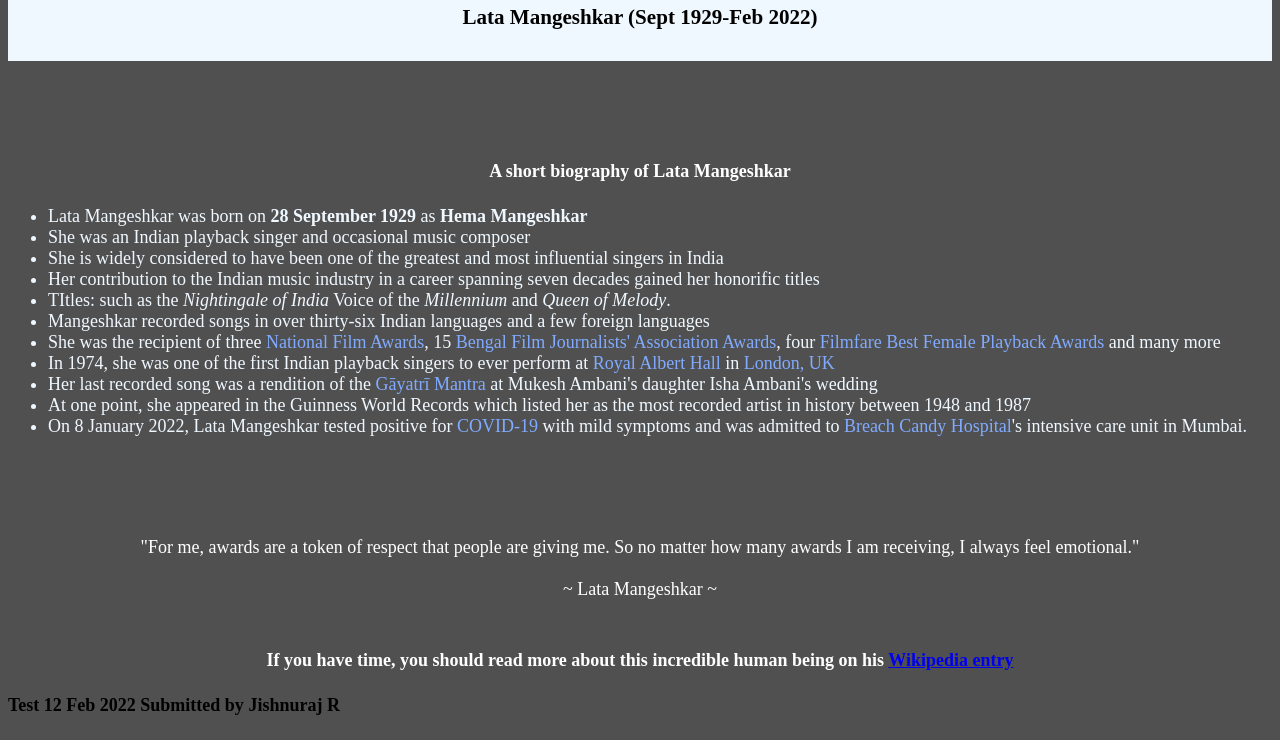
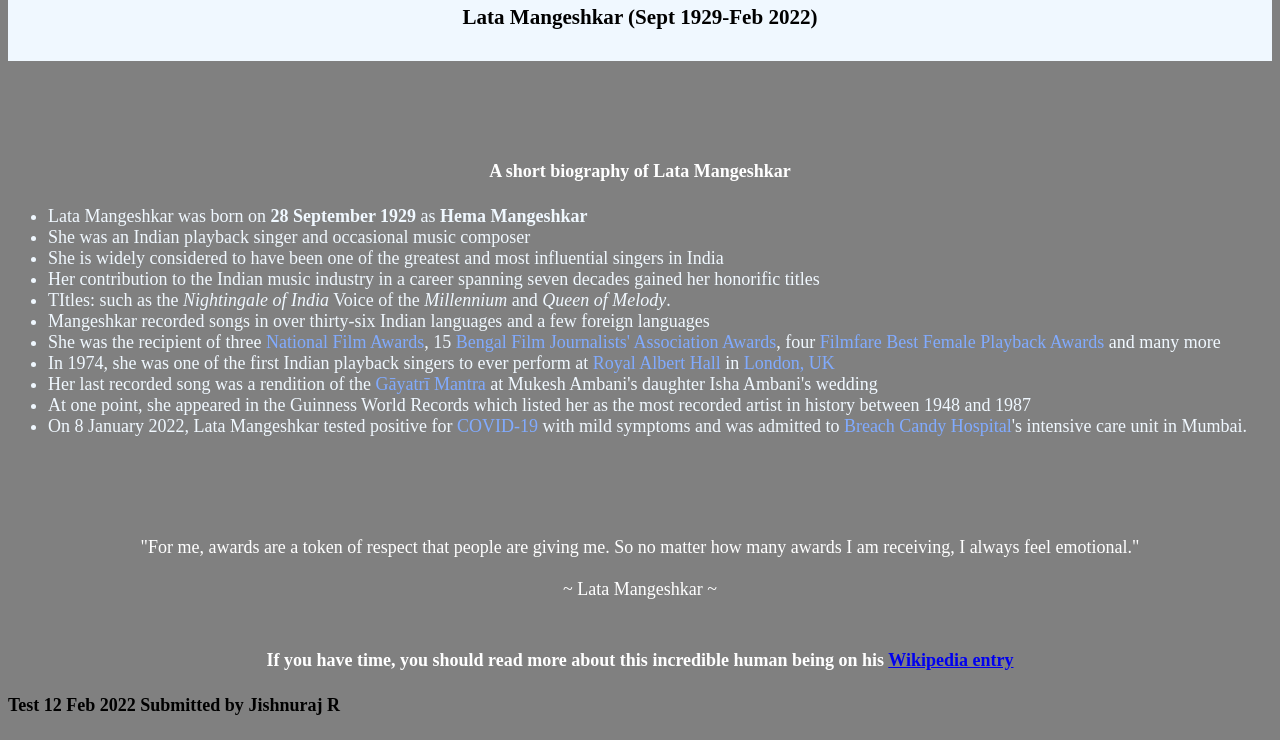
Before and after one commit to Jizraj98/test_13-02-22, a plain HTML site: page index.html in a window 1280 px wide. Shown: the part 539-1279 px from the top of the page. Drawn offline with Linux system fonts and the light colour scheme.

Commit message:
Update index.html

```diff
--- a/index.html
+++ b/index.html
@@ -1,6 +1,6 @@
 <html>
     <head></head>
-    <body style="background-color: rgb(80, 80, 80); font-size: large;">
+    <body style="background-color: gray; font-size: large;">
         <div style="text-align: center; color: white;">
             <h1>
                 Lata Mangeshkar
```
